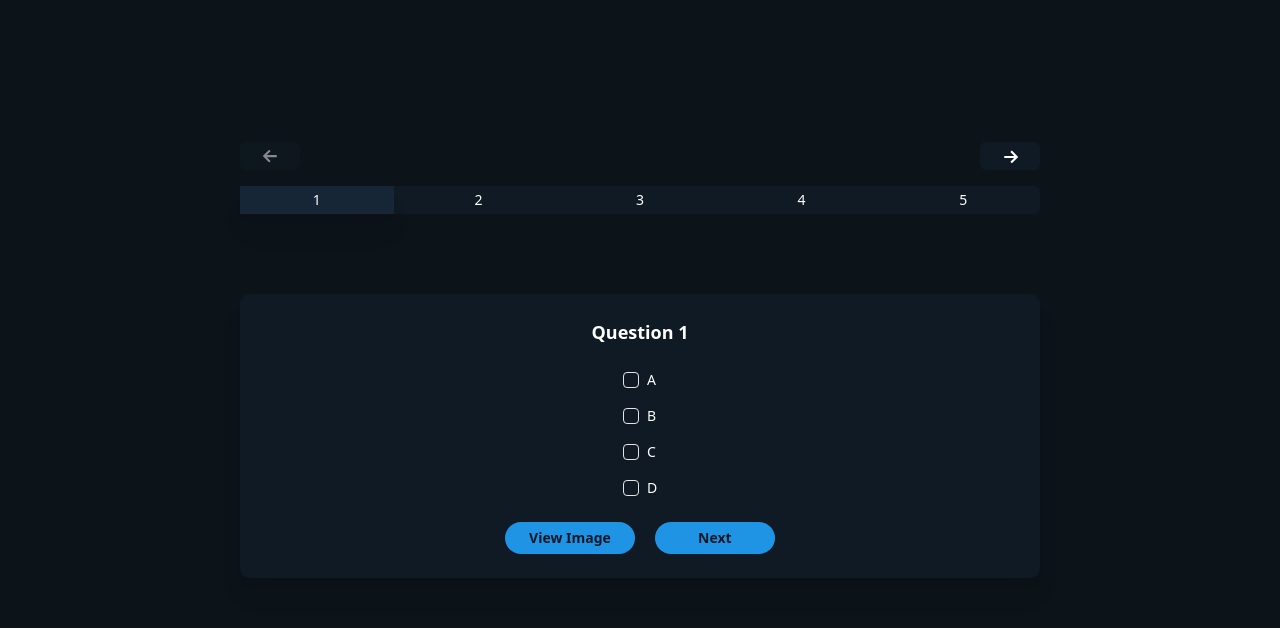
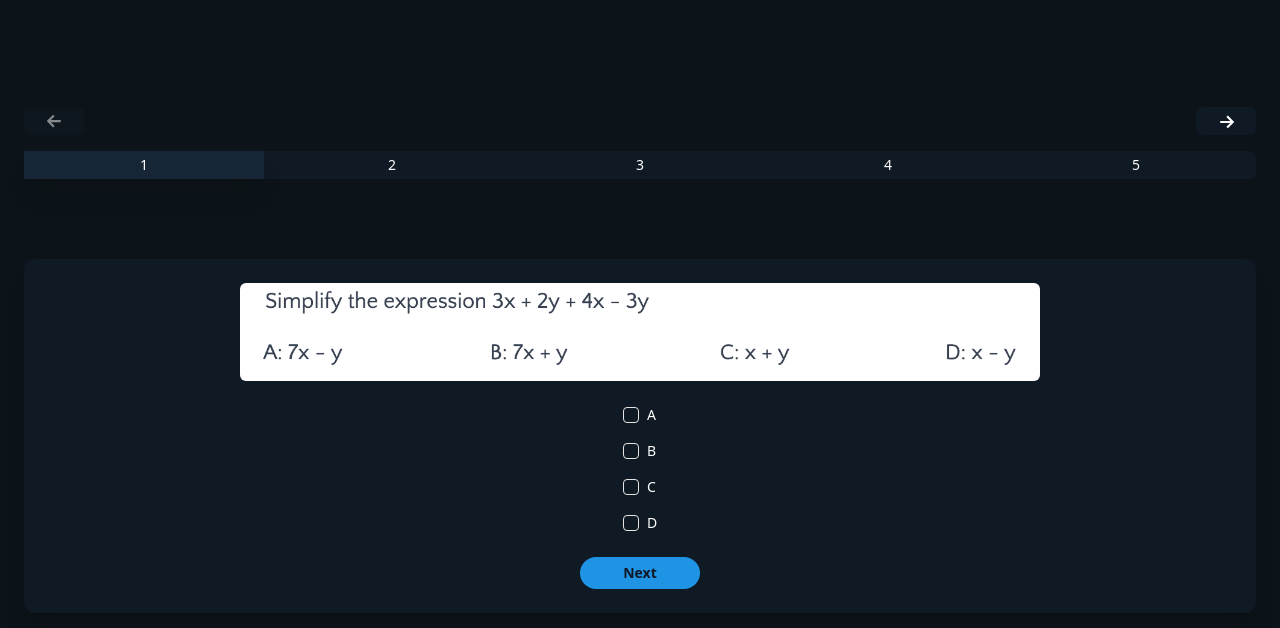
Before and after one commit to yusuf2800/exam, a Next.js app: page /gcse-higher in a window 1280 px wide. Shown: the top 628 px of the page. Built offline with nearby package versions, Linux system fonts and the light colour scheme.

Commit message:
changed design format

```diff
--- a/src/app/gcse-higher/page.tsx
+++ b/src/app/gcse-higher/page.tsx
@@ -7,7 +7,6 @@ import { AnimatePresence, motion } from "motion/react";
 import emailjs from "@emailjs/browser";
 import { useRouter } from "next/navigation";
 import { GrFormNextLink } from "react-icons/gr";
-
 
 const Page = () => {
   const questions = [
@@ -128,7 +127,7 @@ const Page = () => {
 
   return (
     <div className="flex min-h-screen w-full items-center justify-center bg-[#0d1419] p-6">
-      <div className="w-full max-w-[800px]">
+      <div className="w-full h-full">
         <div className="mb-4 flex items-center justify-between">
           <button
             className="hover:bg-blue flex h-[28px] w-[60px] cursor-pointer items-center justify-center rounded-sm bg-[#0f1a24] px-2 text-white disabled:opacity-50"
@@ -177,8 +176,11 @@ const Page = () => {
                   value={questionId}
                   className="mb-20 flex flex-col items-center space-y-6 rounded-lg bg-[#0f1a24] py-6 text-center text-white shadow-xl"
                 >
-                  <div className="text-lg font-semibold">
-                    Question {question}
+                  <div className="text-lg font-semibold flex justify-center items-center">
+                    <img
+                      src={`gcse-higher-image/${currentQuestionSet * 5 + questionIndex + 1}.png`}
+                      className="h-auto w-full sm:w-[65%] rounded-sm "
+                    />
                   </div>
 
                   <div className="flex flex-col gap-4">
@@ -222,48 +224,6 @@ const Page = () => {
                   </div>
 
                   <div className="flex gap-x-5">
-                    <button
-                      className="cursor-pointer rounded-full bg-[#2094e4] px-6 py-1.5 text-sm font-semibold text-gray-900 hover:bg-[#187dc0]"
-                      onClick={() => setShowModal(true)}
-                    >
-                      View Image
-                    </button>
-
-                    <AnimatePresence>
-                      {showModal && (
-                        <motion.div
-                          className="fixed inset-0 z-50 flex items-center justify-center bg-black/40 backdrop-blur-sm"
-                          initial={{ opacity: 0 }}
-                          animate={{ opacity: 1 }}
-                          exit={{ opacity: 0 }}
-                          transition={{ duration: 0.5 }}
-                        >
-                          <motion.div
-                            className="flex h-[80%] w-[80%] flex-col items-center justify-center rounded-lg bg-[#0f1a24] shadow-xl"
-                            initial={{ opacity: 0, y: "100%" }}
-                            animate={{ opacity: 1, y: 0 }}
-                            exit={{ opacity: 0, y: "100%" }}
-                            transition={{
-                              type: "spring",
-                              stiffness: 300,
-                              damping: 20,
-                            }}
-                          >
-                            <img
-                              src={`gcse-higher-image/${currentQuestionSet * 5 + questionIndex + 1}.png`}
-                              className="h-auto w-[600px] rounded-sm"
-                            />
-                            <button
-                              className="mt-5 w-[120px] cursor-pointer rounded-full bg-[#2094e4] py-1.5 text-sm font-semibold text-gray-900 hover:bg-[#187dc0]"
-                              onClick={() => setShowModal(false)}
-                            >
-                              Close
-                            </button>
-                          </motion.div>
-                        </motion.div>
-                      )}
-                    </AnimatePresence>
-
                     {!isLastQuestionInSet ? (
                       <button
                         className="w-[120px] cursor-pointer rounded-full bg-[#2094e4] py-1.5 text-sm font-semibold text-gray-900 hover:bg-[#187dc0]"
```
